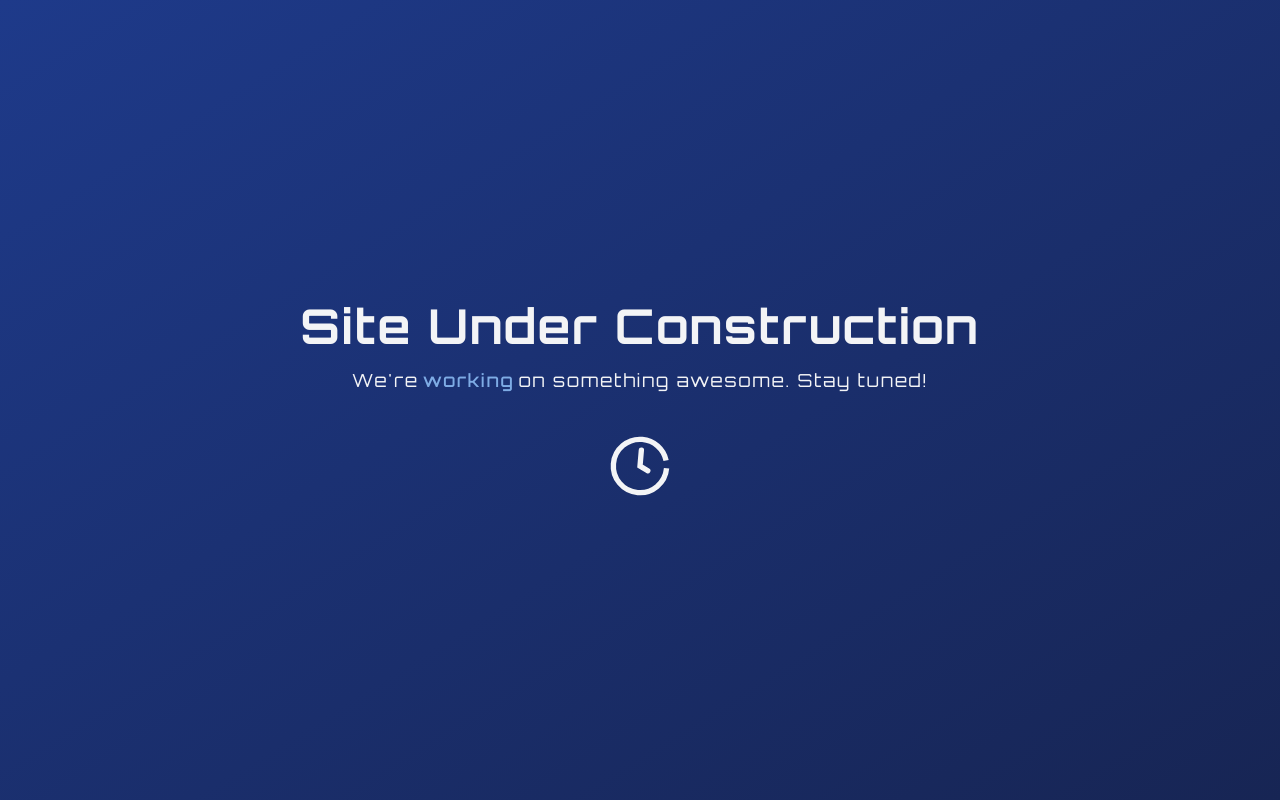
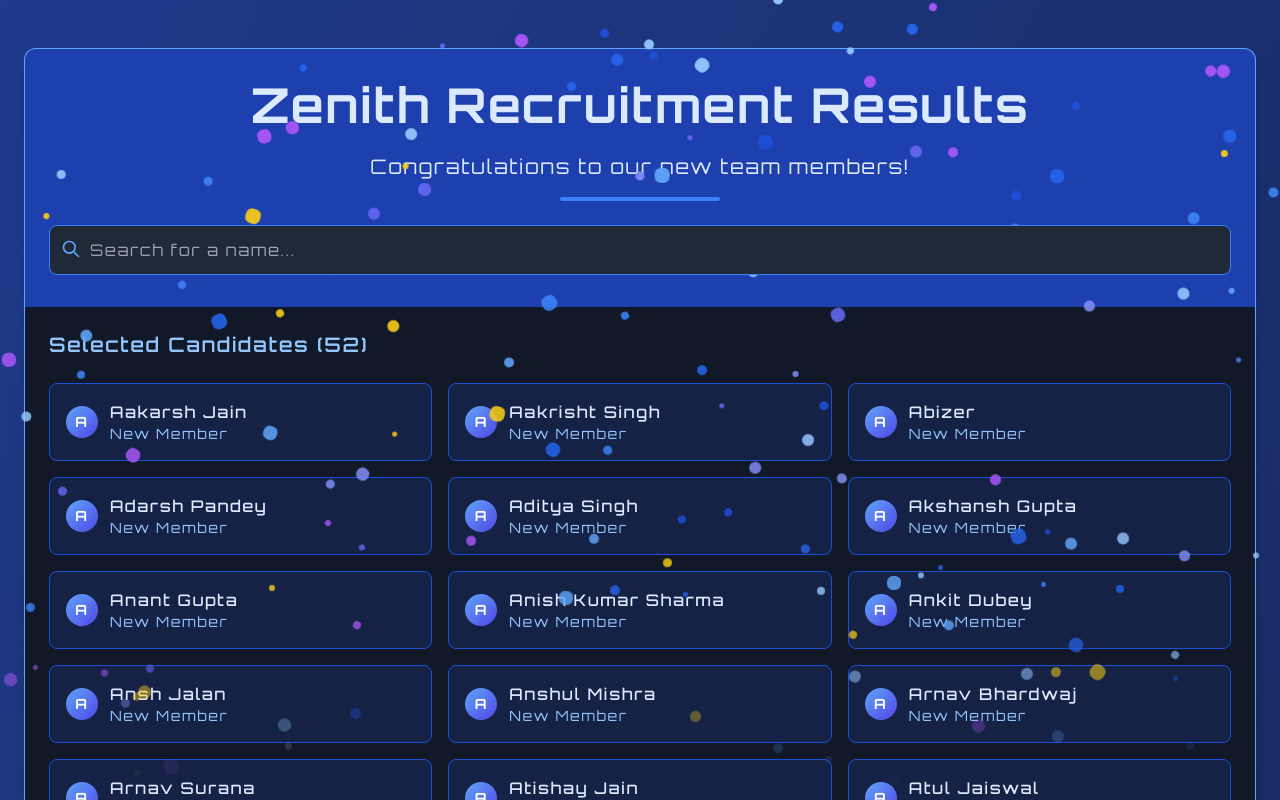
Before and after one commit to satya-supercluster/Zenith, a React (Vite) app in the folder client/: page /result in a window 1280 px wide. Before the commit this address led to /. Shown: the top 800 px of the page. Built offline with nearby package versions, Linux system fonts and the light colour scheme; a web font is replaced by a local one.

Commit message:
Add RecruitmentResults component and update Router for routing

```diff
--- /dev/null
+++ b/client/src/components/ListPage/RecruitmentResults.jsx
@@ -0,0 +1,280 @@
+import { useState, useEffect } from "react";
+import { motion, AnimatePresence } from "framer-motion";
+
+export default function RecruitmentResults() {
+  const [searchTerm, setSearchTerm] = useState("");
+  const [showConfetti, setShowConfetti] = useState(true);
+  const [selectedPerson, setSelectedPerson] = useState(null);
+
+  const names = [
+    "Aakarsh Jain",
+    "Aakrisht Singh",
+    "Abizer",
+    "Adarsh Pandey",
+    "Aditya Singh",
+    "Akshansh Gupta",
+    "Anant Gupta",
+    "Anish Kumar Sharma",
+    "Ankit Dubey",
+    "Ansh Jalan",
+    "Anshul Mishra",
+    "Arnav Bhardwaj",
+    "Arnav Surana",
+    "Atishay Jain",
+    "Atul Jaiswal",
+    "DARKKK - Tejas Fuke",
+    "Debanjan Rakshit",
+    "Devansh Pathak",
+    "Disha Mittal",
+    "Disha Singla",
+    "Farheen Ahmed",
+    "Gaurav Shukla",
+    "Harish Kushwaha",
+    "Hozefa Travadi",
+    "Jatin Patidar",
+    "Jay Gautam",
+    "Kashish Jaiswal",
+    "Krishna Verma",
+    "Kushagra Subhedar",
+    "Kushal Gupta",
+    "LAKSHYA GUPTA",
+    "Neeraj Choithwani",
+    "Nitin Jangid",
+    "OMTEJA KOTHMIRKAR",
+    "Payal Pratap Jadhav",
+    "Piyush Omer",
+    "Prakhar Sharma",
+    "Prashant Gupta",
+    "Priyanshu Singh",
+    "Pukhraj Motwani",
+    "Pulkit Gangil",
+    "Ram Babu",
+    "Ravi Ranjan",
+    "Saksham Chopra",
+    "Saksham Singh Rathore",
+    "Samriddhi Srivastava",
+    "Satyam Vatsal",
+    "Shivam Gupta",
+    "Shreyas Patil",
+    "Sidhesh Dudhabaware",
+    "Vansh gupta",
+    "Vinay Nagle",
+  ];
+
+  const filteredNames = names.filter((name) =>
+    name.toLowerCase().includes(searchTerm.toLowerCase())
+  );
+
+  useEffect(() => {
+    if (showConfetti) {
+      const timer = setTimeout(() => {
+        setShowConfetti(false);
+      }, 8000);
+      return () => clearTimeout(timer);
+    }
+  }, [showConfetti]);
+
+  const handlePersonClick = (name) => {
+    setSelectedPerson(name);
+    setTimeout(() => {
+      setSelectedPerson(null);
+    }, 3000);
+  };
+
+  const Confetti = () => {
+    return (
+      <div className="fixed inset-0 pointer-events-none">
+        {[...Array(150)].map((_, i) => {
+          const size = Math.random() * 10 + 5;
+          const left = Math.random() * 100;
+          const animationDuration = Math.random() * 3 + 2;
+          const delay = Math.random() * 5;
+          const color = [
+            "bg-blue-500",
+            "bg-blue-400",
+            "bg-blue-300",
+            "bg-blue-600",
+            "bg-blue-700",
+            "bg-indigo-500",
+            "bg-indigo-400",
+            "bg-purple-500",
+            "bg-yellow-400",
+          ][Math.floor(Math.random() * 9)];
+
+          return (
+            <div
+              key={i}
+              className={`absolute ${color} opacity-80 rounded-md`}
+              style={{
+                width: size + "px",
+                height: size + "px",
+                left: left + "%",
+                top: "-20px",
+                animation: `fall ${animationDuration}s linear ${delay}s infinite`,
+              }}
+            />
+          );
+        })}
+        <style jsx global>{`
+          @keyframes fall {
+            0% {
+              transform: translateY(-20px) rotate(0deg);
+              opacity: 1;
+            }
+            80% {
+              opacity: 0.8;
+            }
+            100% {
+              transform: translateY(100vh) rotate(360deg);
+              opacity: 0;
+            }
+          }
+        `}</style>
+      </div>
+    );
+  };
+
+  return (
+    <div className="min-h-screen py-12 px-4 sm:px-6 flex flex-col items-center justify-start bg-gradient-to-br from-blue-900 to-blue-950">
+      {showConfetti && <Confetti />}
+
+      <motion.div
+        initial={{ opacity: 0, y: -50 }}
+        animate={{ opacity: 1, y: 0 }}
+        transition={{ duration: 0.8, ease: "easeOut" }}
+        className="w-full max-w-4xl"
+      >
+        <div className="px-6 py-8 bg-blue-800 rounded-t-xl border-t border-l border-r border-blue-400 shadow-lg">
+          <motion.h1
+            className="text-4xl md:text-5xl font-bold text-blue-100 text-center"
+            initial={{ scale: 0.8 }}
+            animate={{ scale: 1 }}
+            transition={{ duration: 0.5, delay: 0.3 }}
+          >
+            Zenith Recruitment Results
+          </motion.h1>
+
+          <motion.div
+            className="mt-6 text-center"
+            initial={{ opacity: 0 }}
+            animate={{ opacity: 1 }}
+            transition={{ duration: 0.5, delay: 0.6 }}
+          >
+            <p className="text-xl text-blue-100">
+              Congratulations to our new team members!
+            </p>
+            <div className="h-1 w-40 bg-blue-500 rounded-full mx-auto mt-4"></div>
+          </motion.div>
+
+          <motion.div
+            className="mt-6 relative"
+            initial={{ opacity: 0 }}
+            animate={{ opacity: 1 }}
+            transition={{ delay: 0.9 }}
+          >
+            <input
+              type="text"
+              placeholder="Search for a name..."
+              value={searchTerm}
+              onChange={(e) => setSearchTerm(e.target.value)}
+              className="w-full px-4 py-3 bg-gray-800 text-gray-100 border border-blue-500 rounded-lg focus:outline-none focus:ring-2 focus:ring-blue-400 pl-10"
+            />
+            <svg
+              className="w-5 h-5 absolute left-3 top-3.5 text-blue-400"
+              fill="none"
+              stroke="currentColor"
+              viewBox="0 0 24 24"
+              xmlns="http://www.w3.org/2000/svg"
+            >
+              <path
+                strokeLinecap="round"
+                strokeLinejoin="round"
+                strokeWidth="2"
+                d="M21 21l-6-6m2-5a7 7 0 11-14 0 7 7 0 0114 0z"
+              ></path>
+            </svg>
+          </motion.div>
+        </div>
+
+        <motion.div
+          className="bg-gray-900 rounded-b-xl border-b border-l border-r border-blue-400 shadow-lg overflow-hidden"
+          initial={{ opacity: 0, y: 20 }}
+          animate={{ opacity: 1, y: 0 }}
+          transition={{ duration: 0.5, delay: 1.2 }}
+        >
+          <div className="p-6">
+            <h2 className="text-xl font-semibold text-blue-300 mb-6">
+              Selected Candidates ({names.length})
+            </h2>
+
+            <div className="grid grid-cols-1 md:grid-cols-2 lg:grid-cols-3 gap-4">
+              <AnimatePresence>
+                {filteredNames.map((name, index) => (
+                  <motion.div
+                    key={name}
+                    layoutId={name}
+                    initial={{ opacity: 0, y: 20 }}
+                    animate={{ opacity: 1, y: 0 }}
+                    exit={{ opacity: 0, scale: 0.8 }}
+                    transition={{ duration: 0.3, delay: index * 0.03 }}
+                    onClick={() => handlePersonClick(name)}
+                    whileHover={{ scale: 1.03 }}
+                    whileTap={{ scale: 0.98 }}
+                    className={`p-4 rounded-lg cursor-pointer border ${
+                      selectedPerson === name
+                        ? "border-blue-400 bg-blue-900/70"
+                        : "border-blue-700 bg-blue-900/30 hover:bg-blue-900/50"
+                    }`}
+                  >
+                    <div className="flex items-center">
+                      <div className="h-8 w-8 rounded-full bg-gradient-to-br from-blue-400 to-indigo-600 flex items-center justify-center text-white font-bold text-sm">
+                        {name.charAt(0)}
+                      </div>
+                      <div className="ml-3">
+                        <h3 className="text-blue-100 font-medium">{name}</h3>
+                        <p className="text-blue-300 text-sm">New Member</p>
+                      </div>
+                    </div>
+                  </motion.div>
+                ))}
+              </AnimatePresence>
+            </div>
+
+            {filteredNames.length === 0 && (
+              <motion.div
+                initial={{ opacity: 0 }}
+                animate={{ opacity: 1 }}
+                className="text-center py-8"
+              >
+                <p className="text-blue-300">
+                  No matches found for "{searchTerm}"
+                </p>
+              </motion.div>
+            )}
+          </div>
+
+          <div className="px-6 py-4 bg-gray-900 border-t border-blue-800">
+            <motion.div
+              className="flex justify-between items-center"
+              initial={{ opacity: 0 }}
+              animate={{ opacity: 1 }}
+              transition={{ delay: 1.5 }}
+            >
+              <p className="text-blue-300 text-sm">
+                Zenith Programming Club - 2025
+              </p>
+              <motion.button
+                whileHover={{ scale: 1.05 }}
+                whileTap={{ scale: 0.95 }}
+                onClick={() => setShowConfetti(true)}
+                className="px-4 py-2 bg-blue-600 hover:bg-blue-500 text-white rounded-lg text-sm font-medium"
+              >
+                Celebrate!
+              </motion.button>
+            </motion.div>
+          </div>
+        </motion.div>
+      </motion.div>
+    </div>
+  );
+}
--- a/client/src/router/Router.jsx
+++ b/client/src/router/Router.jsx
@@ -1,6 +1,7 @@
 import { Route, Routes, Navigate } from "react-router-dom";
 import UnderConstruction from "@/components/UnderConstruction/UnderConstruction";
 import RecruitmentForm from "@/components/Forms/RecruitmentForm";
+import RecruitmentResults from "../components/ListPage/RecruitmentResults";
 import Layout from "@/layout/Layout";
 import Secret from "@/components/ListPage/Secret";
 const Router = () => {
@@ -9,6 +10,7 @@ const Router = () => {
       <Route path="/" element={<Layout />}>
         <Route index element={<UnderConstruction />} />
         <Route path="/recruit" element={<RecruitmentForm />} />
+        <Route path="/result" element={<RecruitmentResults />} />
         <Route path="/secret" element={<Secret/>} />
         <Route path="*" element={<Navigate to="/" />} />
       </Route>
```
